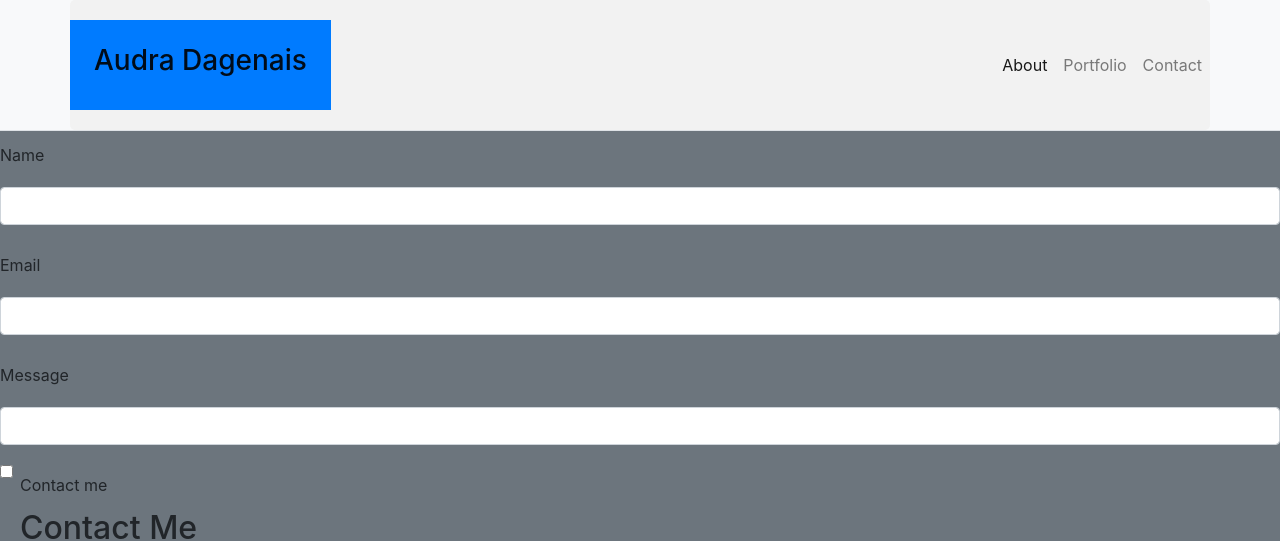
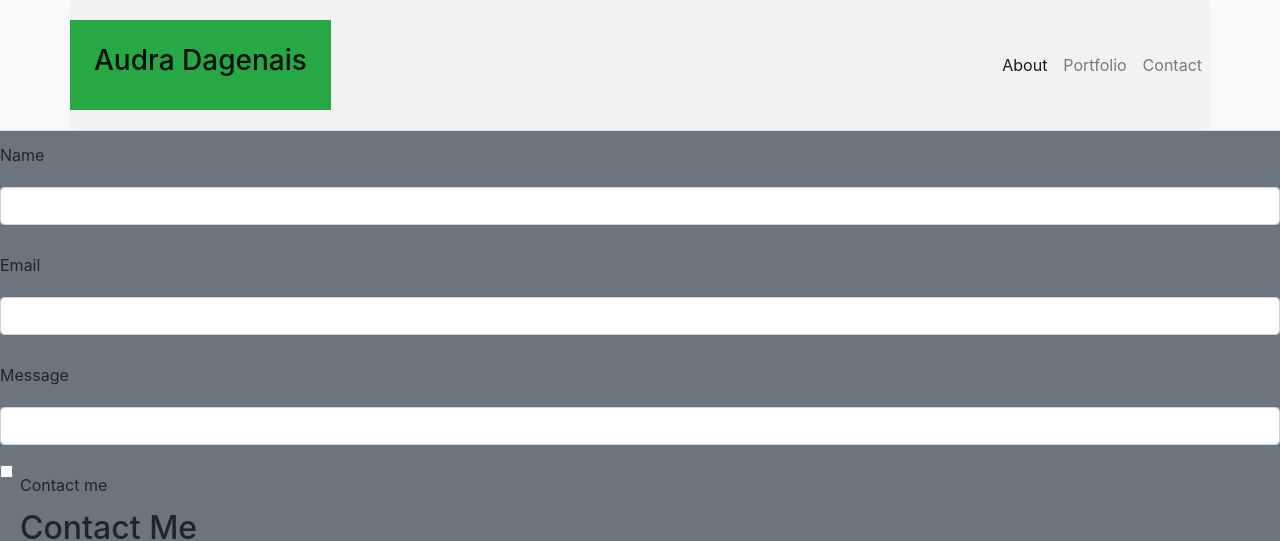
Before and after one commit to audluc/Professional-Materials, a plain HTML site: page contact.html in a window 1280 px wide. Shown: the top 541 px of the page. Drawn offline with nearby package versions, Linux system fonts and the light colour scheme; files that its build step writes are made by us from their sources; files whose address does not match are found by name.

Commit message:
change color

```diff
--- a/contact.html
+++ b/contact.html
@@ -21,7 +21,7 @@
   <body class="bg-secondary">
     <nav class="navbar navbar-expand navbar-light bg-light p-0 border-bottom">
       <div class="container">
-        <a class="navbar-brand bg-primary p-4 m-0" href="#"
+        <a class="navbar-brand bg-success p-4 m-0" href="#"
           ><h3>Audra Dagenais</h3></a
         >
         <!---navbar-->
```
